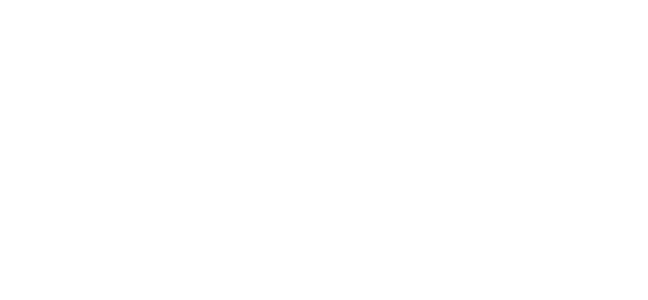
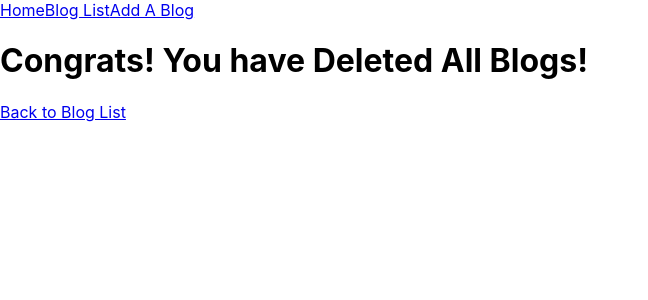
Before and after one commit to Kbandison/express-blogger-client, a React (Create React App) app: page /blogs-deleted in a window 1280 px wide. Before the commit this address had no page. Shown: the top 300 px of the page, without its empty margins (0-648 px from the left). Built offline with nearby package versions, Linux system fonts and the light colour scheme.

Commit message:
added confirmation pages

```diff
--- a/package.json
+++ b/package.json
@@ -12,6 +12,7 @@
     "react-dom": "^18.2.0",
     "react-router-dom": "^6.9.0",
     "react-scripts": "5.0.1",
+    "scripts": "^0.1.0",
     "web-vitals": "^2.1.4"
   },
   "scripts": {
--- a/src/App.js
+++ b/src/App.js
@@ -5,7 +5,9 @@
 import Bloglist from "./Pages/Bloglist";
 import AddBlog from "./Pages/AddBlog";
 import AddConfirm from "./Pages/BlogAddConfirm";
+import DeleteOne from "./Pages/BlogDeleteConfirm";
 import UpdateBlog from "./Components/UpdateBlog";
+import DeleteAll from "./Pages/DeleteAllConfirm";
 
 function App() {
   return (
@@ -16,6 +18,8 @@
           <Route path="/blogs" element={<Bloglist />} />
           <Route path="/create-blog" element={<AddBlog />} />
           <Route path="/blog-added" element={<AddConfirm />} />
+          <Route path="/blog-deleted" element={<DeleteOne />} />
+          <Route path="/blogs-deleted" element={<DeleteAll />} />
           <Route path="/blog-update/:id" element={<UpdateBlog />} />
         </Route>
       </Routes>
--- a/src/Components/DeleteAllBlogs.jsx
+++ b/src/Components/DeleteAllBlogs.jsx
@@ -9,8 +9,7 @@
     axios
       .delete(`${serverData}/delete-all`)
       .then((res) => {
-        console.log(res);
-        navigate("/blog-added");
+        navigate("/blogs-deleted");
       })
       .catch((err) => {
         console.log(err);
--- a/src/Components/DeleteBlog.jsx
+++ b/src/Components/DeleteBlog.jsx
@@ -10,7 +10,7 @@
       .delete(`${serverData}/delete-single/${props.blog.id}`)
       .then((res) => {
         console.log(res);
-        navigate("/blog-added");
+        navigate("/blog-deleted");
       })
       .catch((err) => {
         console.log(err);
--- /dev/null
+++ b/src/Pages/BlogDeleteConfirm.jsx
@@ -0,0 +1,12 @@
+import { Link } from "react-router-dom";
+
+const DeleteOne = () => {
+  return (
+    <div>
+      <h1>Congrats! Blog has been Deleted!</h1>
+      <Link to={"/blogs"}>Back to Blog List</Link>
+    </div>
+  );
+};
+
+export default DeleteOne;
--- /dev/null
+++ b/src/Pages/DeleteAllConfirm.jsx
@@ -0,0 +1,12 @@
+import { Link } from "react-router-dom";
+
+const DeleteAll = () => {
+  return (
+    <div>
+      <h1>Congrats! You have Deleted All Blogs!</h1>
+      <Link to={"/blogs"}>Back to Blog List</Link>
+    </div>
+  );
+};
+
+export default DeleteAll;
```
Also changed, not shown: 1 other file (tests, documents, lock files or other folders).
